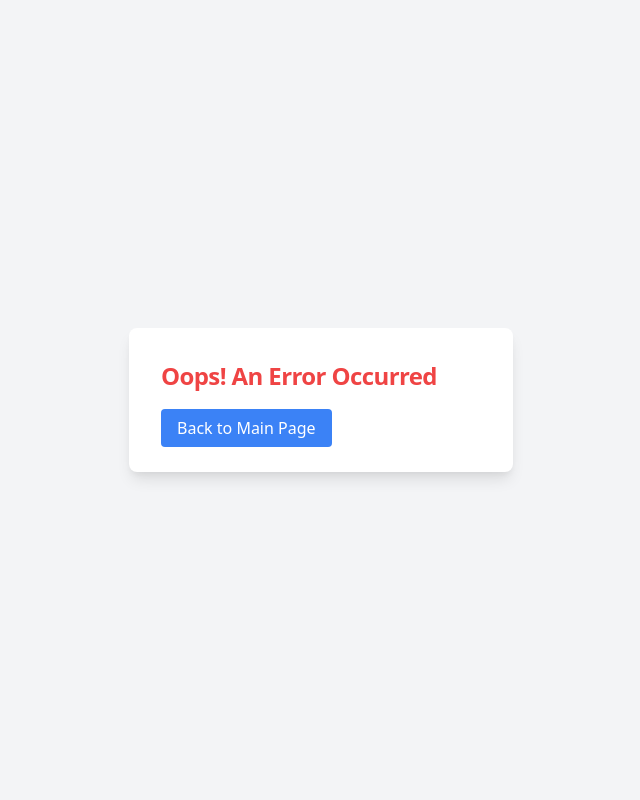
After one commit to novirael/scaled-images-to-pdf, a Flask app: template src/templates/error.html in a window 1280 px wide. The commit adds this page. Shown: the whole page, without its empty margins (319-959 px from the left). Run offline with Flask 3, Linux system fonts and the light colour scheme; the template is opened without the code that fills it, so the values that code supplies are empty.

Commit message:
feat: Add error handling; Improve code structure (#1)
Co-authored-by: Andrii Alieksieiev <andrii.alieksieiev@stxnext.pl>

```diff
--- a/src/app.py
+++ b/src/app.py
@@ -1,59 +1,45 @@
 import os
-from flask import Flask, render_template, request, send_file
-from fpdf import FPDF
-from PIL import Image
+from pathlib import Path
+from typing import Optional
+from flask import Flask, Response, render_template, send_file, request
 from uuid import uuid4
-app = Flask(__name__)
-
-APP_ROOT = os.path.dirname(os.path.abspath(__file__))
+from pdf_generator import generate_pdf_from_path
 
 
-def get_orientation(width, height):
-    return "landscape" if width > height else "portrait"
-
-
-def generate_pdf_from_path(path):
-    # Get the list of images
-    image_list = os.listdir(path)
-
-    # Create a PDF object
-    pdf = FPDF(format='A4')
-
-    scale_ratio = 11.6
-
-    # Iterate over the images
-    for image in image_list:
-        image_file = os.path.join(path, image)
-
-        image_obj = Image.open(image_file)
-        w, h = image_obj.size
-        orientation = get_orientation(w, h)
-
-        pdf.add_page(orientation=orientation)
-        pdf.image(image_file, 0, 0, w / scale_ratio, h / scale_ratio, keep_aspect_ratio=True)
-
-    # Save the PDF file
-    pdf.output(f"{path}/output.pdf")
+app = Flask(__name__)
+APP_ROOT: Path = os.path.dirname(os.path.abspath(__file__))
 
 
 @app.route("/")
-def index():
+def index() -> Response:
     return render_template("upload.html")
 
 
 @app.route("/upload", methods=['POST'])
-def upload():
-    target = os.path.join(APP_ROOT, f"images/{uuid4()}")
+def upload() -> Response:
 
+    # Get the scale ratio from form
+    try:
+        scale_ratio: float = float(request.form.get('scale', 11.6))
+    except (TypeError, ValueError):
+        message = "The scale ratio should be float type"
+        return render_template('error.html', error_message=message)
+
+    # Get the file from form
+    target: Path = os.path.join(APP_ROOT, f"images/{uuid4()}")
     if not os.path.isdir(target):
-        os.mkdir(target)
+        os.makedirs(target)
 
     for file in request.files.getlist("file"):
-        filename = file.filename
-        destination = "/".join([target, filename])
-        file.save(destination)
+        filename: Optional[str] = file.filename
+        if filename:
+            destination: Path = "/".join([target, filename])
+            file.save(destination)
+        else:
+            message = "Have you uploaded the image ? Reload the page and try again"
+            return render_template('error.html', error_message=message)
 
-    generate_pdf_from_path(target)
+    generate_pdf_from_path(target, scale_ratio)
 
     return send_file(f"{target}/output.pdf", as_attachment=True)
 
--- /dev/null
+++ b/src/data_types.py
@@ -0,0 +1,6 @@
+from enum import StrEnum
+
+
+class Orientation(StrEnum):
+    LANDSCAPE = 'landscape'
+    PORTRAIT = 'portrait'
--- /dev/null
+++ b/src/templates/error.html
@@ -0,0 +1,22 @@
+<!DOCTYPE html>
+<html>
+
+<head>
+    <title>Error - Merge Images to PDF</title>
+    <meta charset="UTF-8">
+    <meta name="viewport" content="width=device-width, initial-scale=1.0">
+    <link href="https://cdn.jsdelivr.net/npm/tailwindcss@2.2.19/dist/tailwind.min.css" rel="stylesheet">
+</head>
+
+<body class="bg-gray-100">
+
+    <div class="min-h-screen flex flex-col justify-center items-center">
+        <div class="bg-white dark:bg-gray-800 p-8 rounded-lg shadow-lg w-96">
+            <h1 class="mb-4 text-xl font-extrabold leading-none tracking-tight text-red-500 md:text-2xl">Oops! An Error Occurred</h1>
+            <p class="mb-6 text-lg font-normal text-gray-500">{{ error_message }}</p>
+            <a href="{{ url_for('index') }}" class="bg-blue-500 text-white px-4 py-2 rounded hover:bg-blue-600 transition duration-300">Back to Main Page</a>
+        </div>
+    </div>
+
+</body>
+</html>
--- a/src/templates/upload.html
+++ b/src/templates/upload.html
@@ -32,7 +32,7 @@
 
                 <div class="mb-6">
                     <label for="default-input" class="block mb-2 text-sm font-medium text-gray-900 dark:text-white">Scale ratio (1 means original size)</label>
-                    <input type="text" id="scale" class="bg-gray-50 border border-gray-300 text-gray-900 text-sm rounded-lg focus:ring-blue-500 focus:border-blue-500 block w-full p-2.5 dark:bg-gray-700 dark:border-gray-600 dark:placeholder-gray-400 dark:text-white dark:focus:ring-blue-500 dark:focus:border-blue-500" value="11.6">
+                    <input type="text" id="scale" name="scale" class="bg-gray-50 border border-gray-300 text-gray-900 text-sm rounded-lg focus:ring-blue-500 focus:border-blue-500 block w-full p-2.5 dark:bg-gray-700 dark:border-gray-600 dark:placeholder-gray-400 dark:text-white dark:focus:ring-blue-500 dark:focus:border-blue-500" value="11.6">
                 </div>
 
                 <!-- <strong>Files:</strong><br>
```
Also changed, not shown: src/pdf_generator.py (added, +32 -0 lines).
